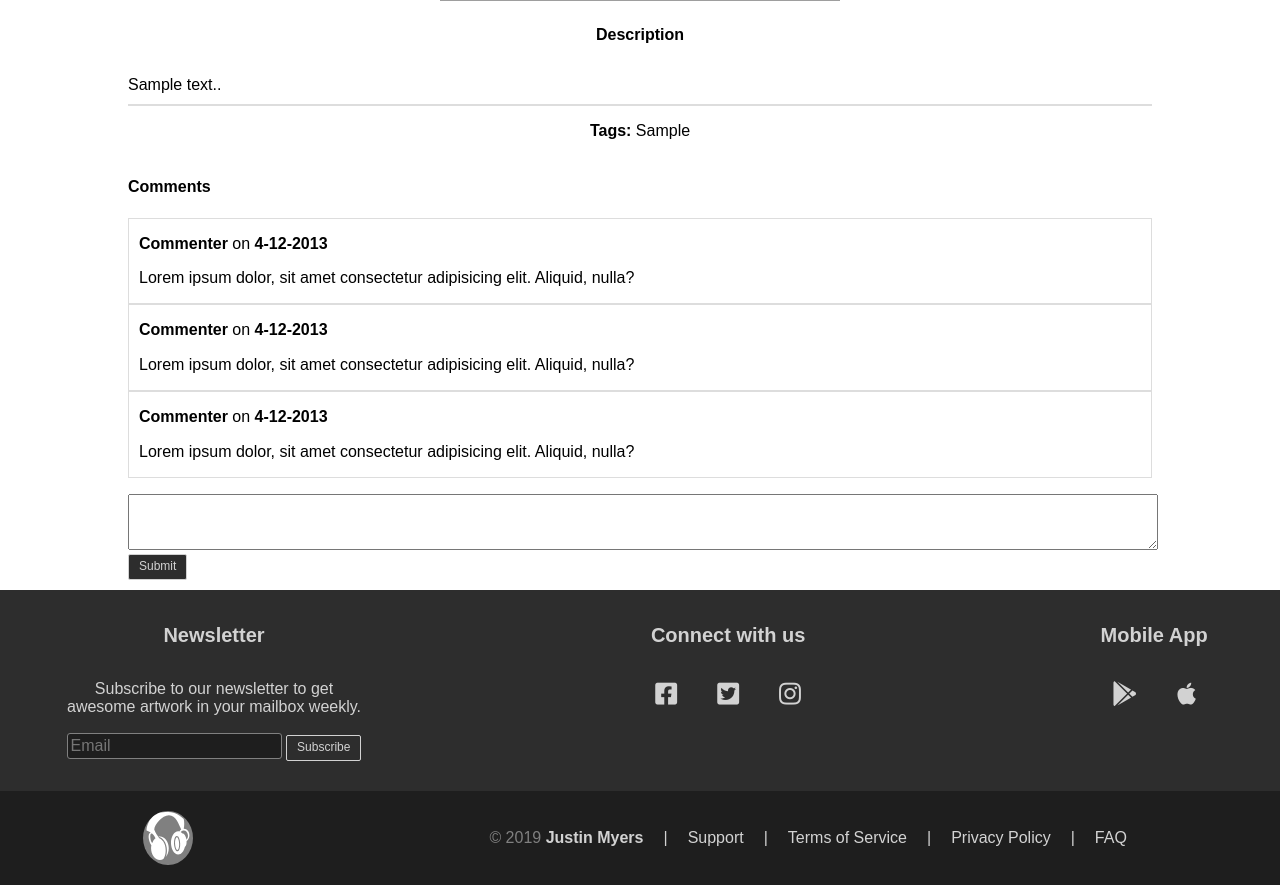
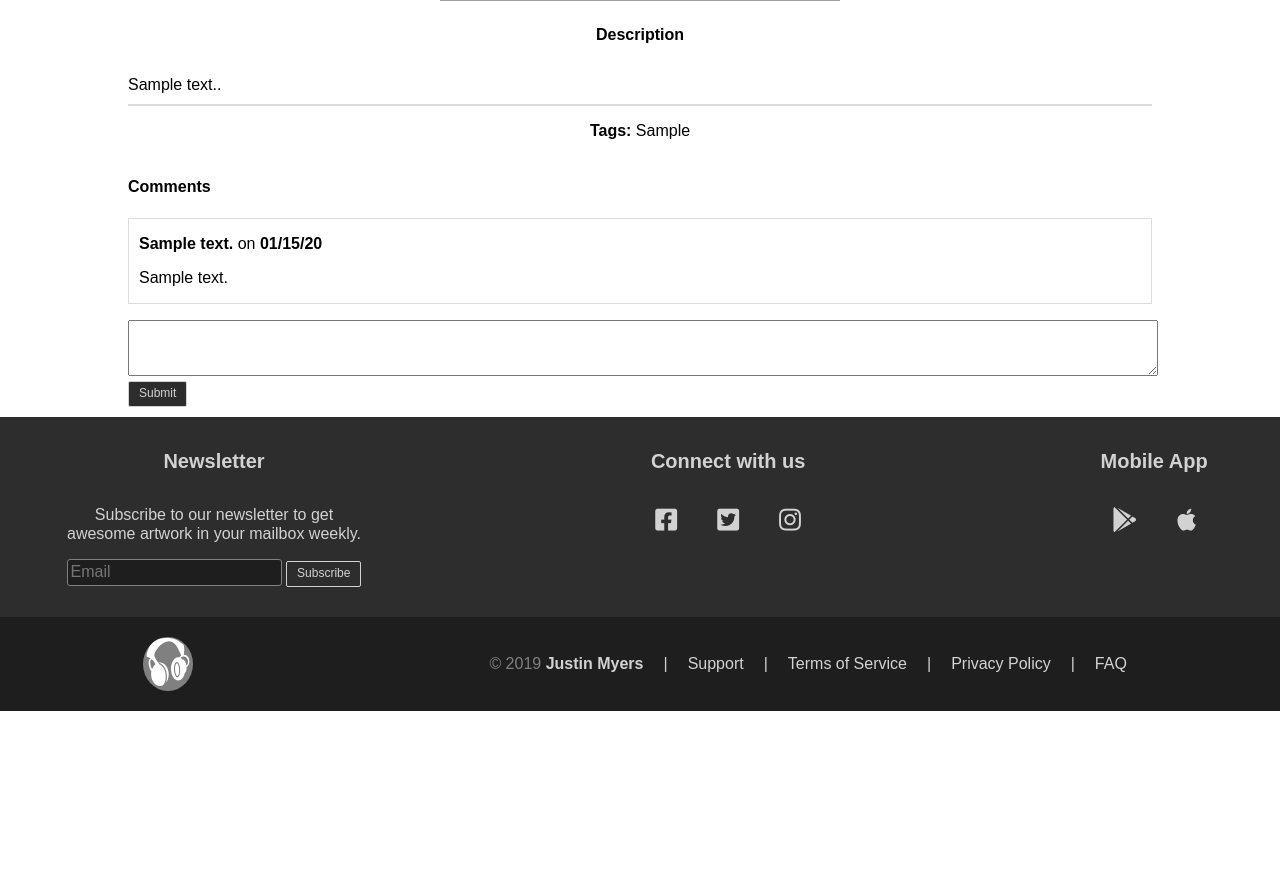
Before and after one commit to Devman0451/PHP-Gallery, a PHP site: page /post.php?img=1 in a window 1280 px wide. Shown: the part 511-1396 px from the top of the page. After the commit the page ends 1222 px from the top, so only its background shows below. Run offline with PHP 8.4, Linux system fonts and the light colour scheme; the visitor is signed in with stand-in values (Sample User, id 1); tables that the repository leaves empty or names only in its code hold one stand-in row (values such as "Sample post"); some libraries are stand-ins or nearby versions; grey boxes are pictures that could not be loaded.

Commit message:
comments

```diff
--- a/post.php
+++ b/post.php
@@ -4,11 +4,12 @@ include_once "navbar.php";
 
 include_once "config/db.php";
 
+//Get image data from the database
 if (isset($_GET['img'])) {
 
     $id = $_GET['img'];
 
-    $sql = "SELECT id, title, uploader, description, image_url, tags, date FROM images WHERE id=?";
+    $sql = 'SELECT id, title, uploader, description, image_url, tags, date FROM images WHERE id=?';
     $stmt = mysqli_stmt_init($conn);
 
     if (mysqli_stmt_prepare($stmt, $sql)) {
@@ -17,9 +18,8 @@ if (isset($_GET['img'])) {
         mysqli_stmt_bind_result($stmt, $id, $title, $uploader, $description, $image_url, $tags, $date);
         mysqli_stmt_fetch($stmt);
     }
-
 } else {
-    header("Location: index.php");
+    header('Location: index.php');
 }
 ?>
 
@@ -36,34 +36,42 @@ if (isset($_GET['img'])) {
         <div class="comments">
             <h4>Comments</h4>
             <ul class="comments-list">
-                <li>
-                    <div class="comment-single">
-                        <p>Commenter <span>on</span> 4-12-2013</p>
-                        <p>Lorem ipsum dolor, sit amet consectetur adipisicing elit. Aliquid, nulla?</p>
-                    </div>
-                </li>
-                <li>
-                    <div class="comment-single">
-                        <p>Commenter <span>on</span> 4-12-2013</p>
-                        <p>Lorem ipsum dolor, sit amet consectetur adipisicing elit. Aliquid, nulla?</p>
-                    </div>
-                </li>
-                <li>
-                    <div class="comment-single">
-                        <p>Commenter <span>on</span> 4-12-2013</p>
-                        <p>Lorem ipsum dolor, sit amet consectetur adipisicing elit. Aliquid, nulla?</p>
-                    </div>
-                </li>
+                <?php
+                if (isset($_GET['img'])) {
+                    $id = $_GET['img'];
+
+                    //Get comments from the database
+                    $sql = 'SELECT comment_user, comment, profile_img, created_at FROM comments WHERE img_id=?';
+                    $stmt = mysqli_stmt_init($conn);
+
+                    if (mysqli_stmt_prepare($stmt, $sql)) {
+                        mysqli_stmt_bind_param($stmt, 'i', $id);
+                        mysqli_stmt_execute($stmt);
+                        mysqli_stmt_bind_result($stmt, $commentUser, $comment, $profileImage, $createdAt);
+
+                        while(mysqli_stmt_fetch($stmt)) {
+                            echo '<li>
+                                    <div class="comment-single">
+                                        <p>' . $commentUser . '<span> on </span>' . date("m/d/y", strtotime($createdAt)) . '</p>
+                                        <p>' . $comment . '</p>
+                                    </div>
+                                </li>';
+                        };
+                    }
+                } else {
+                    header('Location: index.php');
+                }
+                ?>
             </ul>
         </div>
         <?php
-            if (isset($_SESSION['uid'])) {
-                echo '<form action="includes/comment.inc.php" method="post" class="comment-form">
+        if (isset($_SESSION['uid'])) {
+            echo '<form action="includes/comment.inc.php" method="post" class="comment-form">
                         <input type="hidden" name="img_id" value="' . $id . '">
                         <textarea name="comment" cols="30" rows="10" class="comment"></textarea>
                         <input type="submit" name="submit" value="Submit" class="btn-subscribe">
                     </form>';
-            }
+        }
         ?>
     </div>
 </section>
```
Also changed, not shown: users.php (+4 -4 lines).
